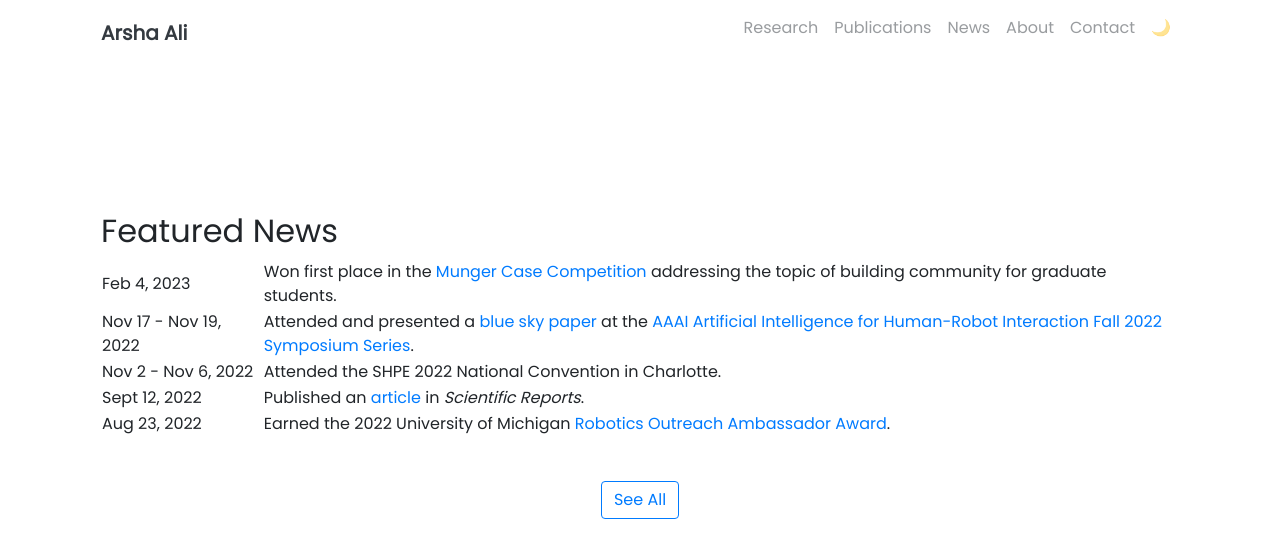
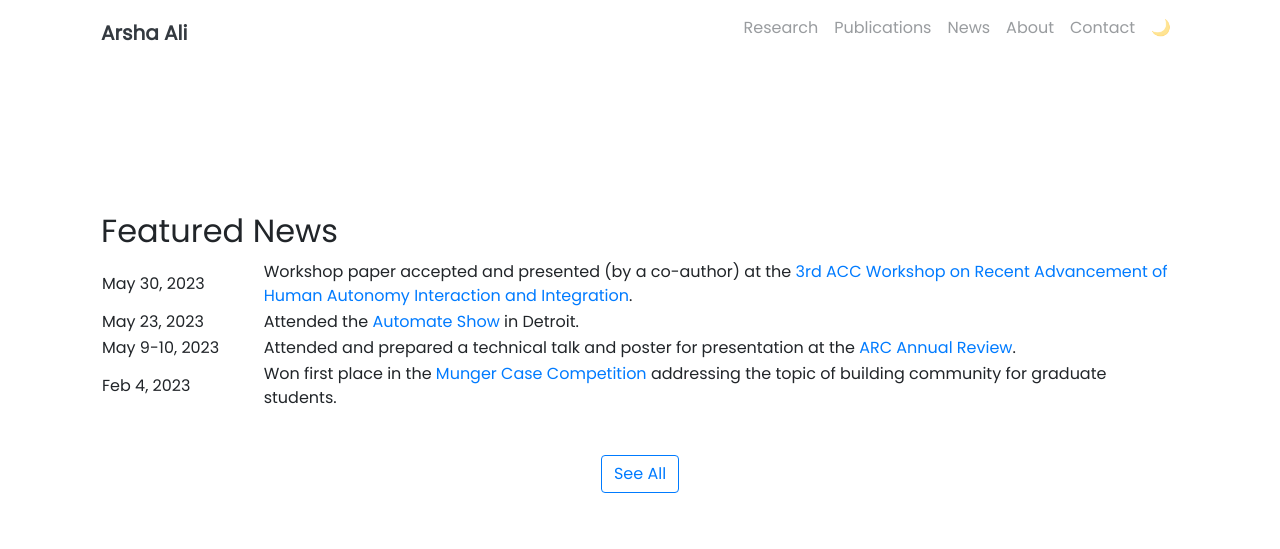
Before and after one commit to arshaali/arshaali.github.io, a Jekyll site: the page built from pages/index.md, in a window 1280 px wide and 900 px high, scrolled down 628 px, cut to the strip 0-549 px from the top of the window. Built offline with Jekyll 4.4.1, drawn with Linux system fonts in a browser that asks for light colours; nearby versions of some CDN libraries.

Commit message:
Update landing.html

```diff
--- a/_includes/landing.html
+++ b/_includes/landing.html
@@ -38,35 +38,25 @@
       </colgroup>
       <!-- Put <thead>, <tbody>, and <tr>'s here! -->
       <tr>
+        <td>May 30, 2023</td>
+        <td> Workshop paper accepted and presented (by a co-author) at the <a href="https://zoe104yao.github.io/ACC2023Workshop/">3rd ACC Workshop on Recent Advancement of Human Autonomy Interaction and Integration</a>.</td>
+      </tr>
+      <tr>
+        <td>May 23, 2023</td>
+        <td> Attended the <a href="https://www.automateshow.com/">Automate Show</a> in Detroit.</td>
+      </tr>
+      <tr>
+        <td>May 9-10, 2023</td>
+        <td> Attended and prepared a technical talk and poster for presentation at the <a href="https://arc.engin.umich.edu/events/annual-program-review/">ARC Annual Review</a>.</td>
+      </tr>
+      <tr>
         <td>Feb 4, 2023</td>
         <td>Won first place in the <a href="https://sites.google.com/umich.edu/munger-case-competition/home">Munger Case Competition</a> addressing the topic of building community for graduate students.</td>
-      </tr>
-      <tr>
-        <td>Nov 17 - Nov 19, 2022</td>
-        <td>Attended and presented a <a href="https://arxiv.org/pdf/2210.03259.pdf">blue sky paper</a> at the <a href="https://ai-hri.github.io/2022/#home">AAAI Artificial Intelligence for Human-Robot Interaction Fall 2022 Symposium Series</a>.</td>
-      </tr>
-      <tr>
-        <td>Nov 2 - Nov 6, 2022</td>
-        <td>Attended the SHPE 2022 National Convention in Charlotte.</td>
-      </tr>
-      <tr>
-        <td>Sept 12, 2022</td>
-        <td>Published an <a href="https://www.nature.com/articles/s41598-022-19140-5">article</a> in <i>Scientific Reports</i>.</td>
-      </tr>
-      <tr>
-        <td>Aug 23, 2022</td>
-        <td>Earned the 2022 University of Michigan <a href="https://robotics.umich.edu/2022/the-2022-robotics-outreach-ambassadors/?utm_campaign=Michigan%20Robotics%20Newsletter&utm_medium=email&utm_source=Revue%20newsletter">Robotics Outreach Ambassador Award</a>.</td>
       </tr>
 
 
 
-
-
-
-
-
-
-    </table>
+  </table>
   </div>
   <div class="card-columns m-3 mt-4">
     <!-- Local Projects -->
```
